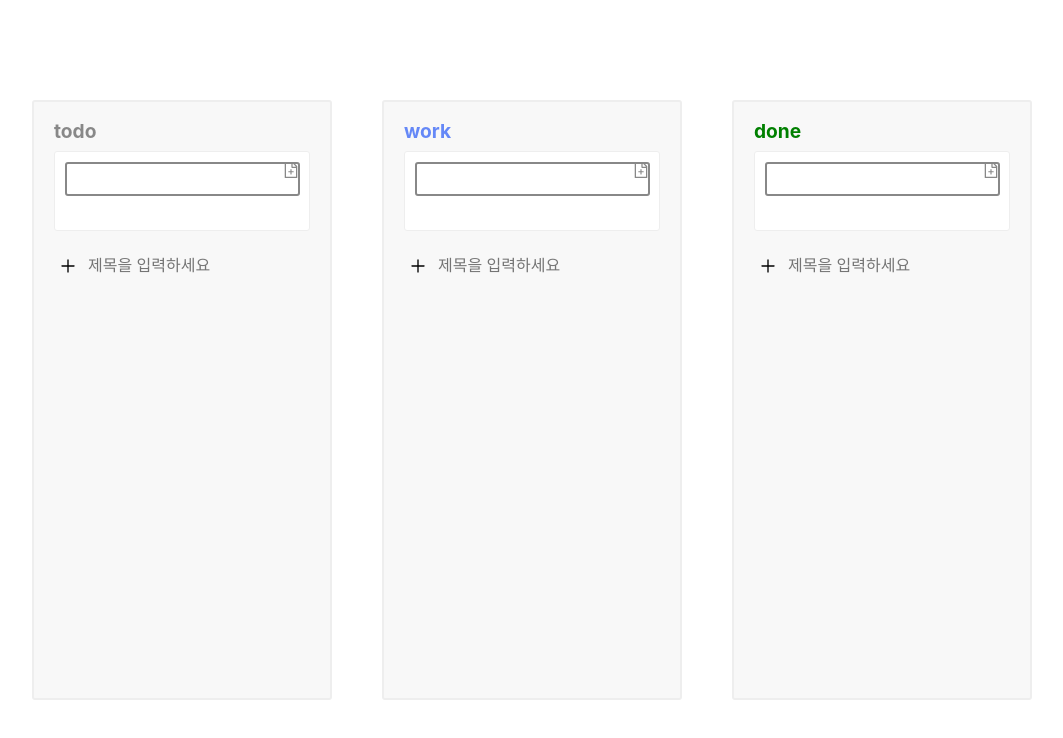
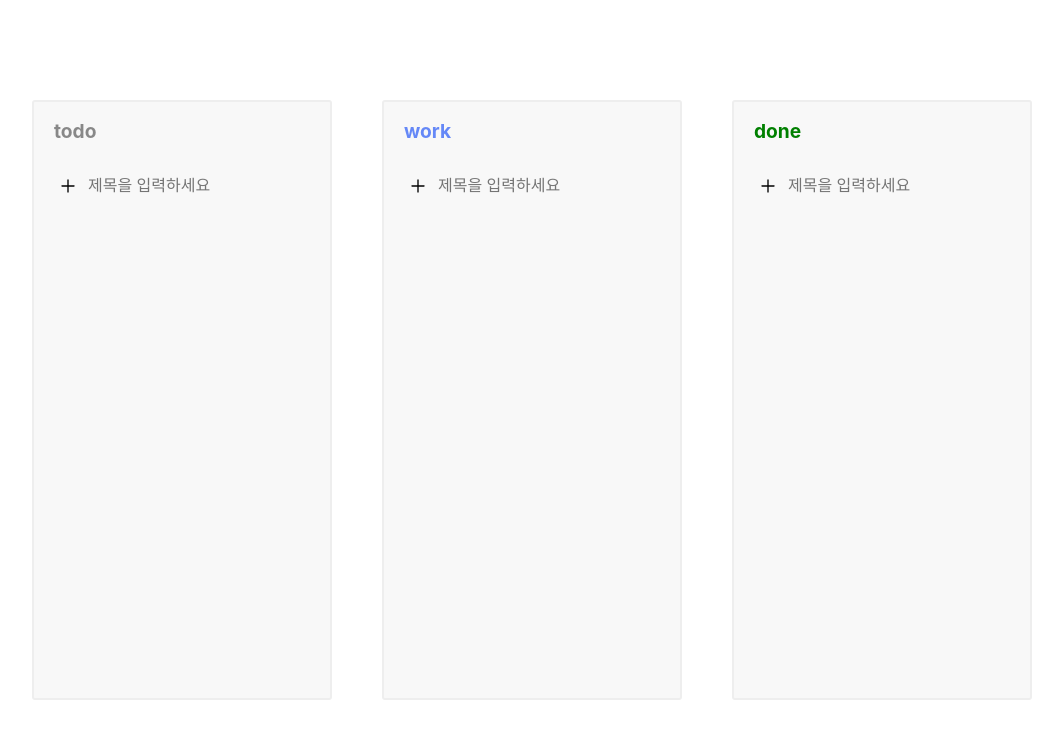
Before and after one commit to helloworld442/Team-Collaboration-Tool, a React (Vite) app: page / in a window 1280 px wide. Shown: the top 738 px of the page, without its empty margins (108-1171 px from the left). Built offline with nearby package versions, Linux system fonts and the light colour scheme.

Commit message:
feat : feat todo form logic #19

```diff
--- a/src/components/todo/TodoForm.jsx
+++ b/src/components/todo/TodoForm.jsx
@@ -1,5 +1,7 @@
 import { PlusOutlined } from "@ant-design/icons";
+import { useState } from "react";
 import { styled } from "styled-components";
+import { useTodoDispatch, useTodoState } from "../../context/TodoContext";
 
 const TodoFormStyle = styled.form`
   width: 100%;
@@ -41,13 +43,38 @@ const TodoFormInput = styled.input`
   background: transparent;
 `;
 
-const TodoForm = () => {
+const TodoForm = ({ label }) => {
+  const [value, setValue] = useState("");
+  const { todos } = useTodoState();
+  const dispatch = useTodoDispatch();
+
+  const onChangeInput = (e) => setValue(e.target.value);
+
+  const onSubmitInput = (e) => {
+    e.preventDefault();
+    dispatch({
+      type: "CREATE",
+      todo: {
+        id: todos.length + 1,
+        title: value,
+        isActive: true,
+        isStatus: label,
+      },
+    });
+    setValue("");
+  };
+
   return (
-    <TodoFormStyle>
+    <TodoFormStyle onSubmit={onSubmitInput}>
       <TodoFormButton>
         <TodoFormButtonIcon />
       </TodoFormButton>
-      <TodoFormInput placeholder="제목을 입력하세요" />
+      <TodoFormInput
+        type="text"
+        value={value}
+        onChange={onChangeInput}
+        placeholder="제목을 입력하세요"
+      />
     </TodoFormStyle>
   );
 };
--- a/src/components/todo/TodoItem.jsx
+++ b/src/components/todo/TodoItem.jsx
@@ -6,6 +6,7 @@ const TodoItemStyle = styled.li`
   width: 100%;
   height: 80px;
   padding: 10px;
+  margin: 10px 0;
   border: 1.5px solid #eee;
   border-radius: 3px;
   background: #fff;
@@ -42,10 +43,10 @@ const TodoUpdateIcon = styled(FileAddOutlined)`
   }
 `;
 
-const TodoItem = () => {
+const TodoItem = ({ todo }) => {
   return (
     <TodoItemStyle>
-      <TodoItemInput />
+      <TodoItemInput value={todo.title} disabled={todo.isActive} />
       <TodoUpdateIcon />
     </TodoItemStyle>
   );
--- a/src/components/todo/TodoList.jsx
+++ b/src/components/todo/TodoList.jsx
@@ -1,17 +1,22 @@
 import { styled } from "styled-components";
 import TodoItem from "./TodoItem";
+import { useTodoState } from "../../context/TodoContext";
 
 const TodoListStyle = styled.ul`
   width: 100%;
-  display: flex;
-  flex-direction: column;
-  gap: 10px;
+  max-height: 600px;
+  overflow-y: scroll;
 `;
 
-const TodoList = () => {
+const TodoList = ({ label }) => {
+  const { todos } = useTodoState();
+  const todoList = todos.filter((item) => item.isStatus == label);
+
   return (
     <TodoListStyle>
-      <TodoItem />
+      {todoList.map((todo) => (
+        <TodoItem key={todo.id} todo={todo} />
+      ))}
     </TodoListStyle>
   );
 };
--- a/src/context/TodoContext.jsx
+++ b/src/context/TodoContext.jsx
@@ -1,21 +1,17 @@
-import { createContext, useReducer } from "react";
+import { createContext, useContext, useReducer } from "react";
 
 const TodoContext = createContext();
 
 const initialState = {
   todos: [],
-  todo: {
-    id: 0,
-    title: "",
-    isActive: true,
-    isStatus: "",
-  },
 };
 
 function todoReducer(state = initialState, action) {
   switch (action.type) {
     case "CREATE":
-      return { ...state, todos: state.todos.concat(action.payload) };
+      return { ...state, todos: state.todos.concat(action.todo) };
+    case "UPDATE":
+      return;
     default:
       return state;
   }
@@ -26,4 +22,16 @@ const TodoProvider = ({ children }) => {
   return <TodoContext.Provider value={{ state, dispatch }}>{children}</TodoContext.Provider>;
 };
 
-export { TodoContext, TodoProvider };
+const useTodoState = () => {
+  const { state } = useContext(TodoContext);
+  return state;
+};
+
+const useTodoDispatch = () => {
+  const { dispatch } = useContext(TodoContext);
+  return dispatch;
+};
+
+export { useTodoState, useTodoDispatch };
+
+export default TodoProvider;
--- a/src/pages/Home.jsx
+++ b/src/pages/Home.jsx
@@ -1,5 +1,5 @@
 import { MainLayout, MainRow } from "../layout/MainLayout";
-import { TodoProvider } from "../context/TodoContext";
+import TodoProvider from "../context/TodoContext";
 import TodoTemplate from "../components/todo/TodoTemplate";
 import TodoForm from "../components/todo/TodoForm";
 import TodoHead from "../components/todo/TodoHead";
@@ -12,18 +12,18 @@ const Home = () => {
         <TodoProvider>
           <TodoTemplate>
             <TodoHead label="todo" />
-            <TodoList />
-            <TodoForm />
+            <TodoList label="todo" />
+            <TodoForm label="todo" />
           </TodoTemplate>
           <TodoTemplate>
             <TodoHead label="work" />
-            <TodoList />
-            <TodoForm />
+            <TodoList label="work" />
+            <TodoForm label="work" />
           </TodoTemplate>
           <TodoTemplate>
             <TodoHead label="done" />
-            <TodoList />
-            <TodoForm />
+            <TodoList label="done" />
+            <TodoForm label="done" />
           </TodoTemplate>
         </TodoProvider>
       </MainRow>
```
